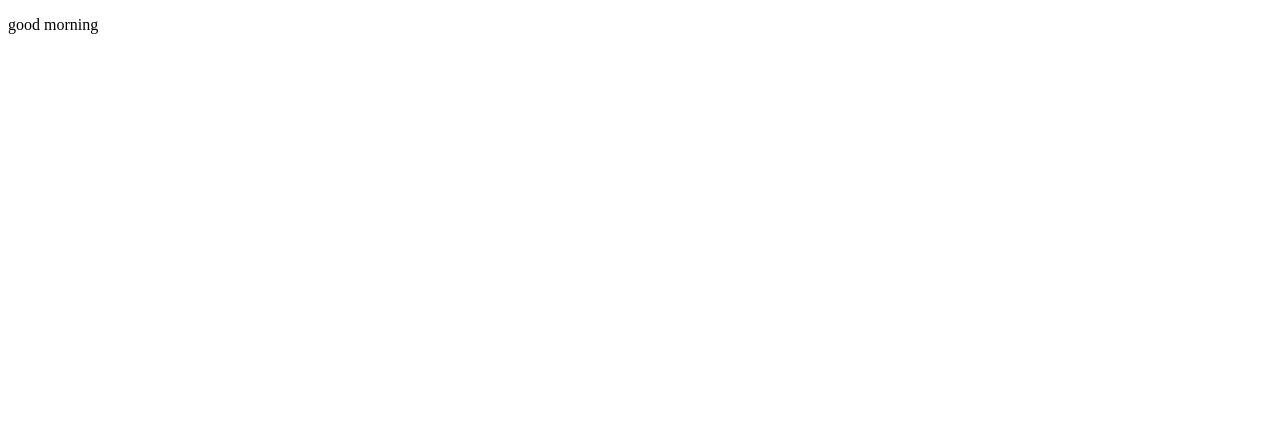
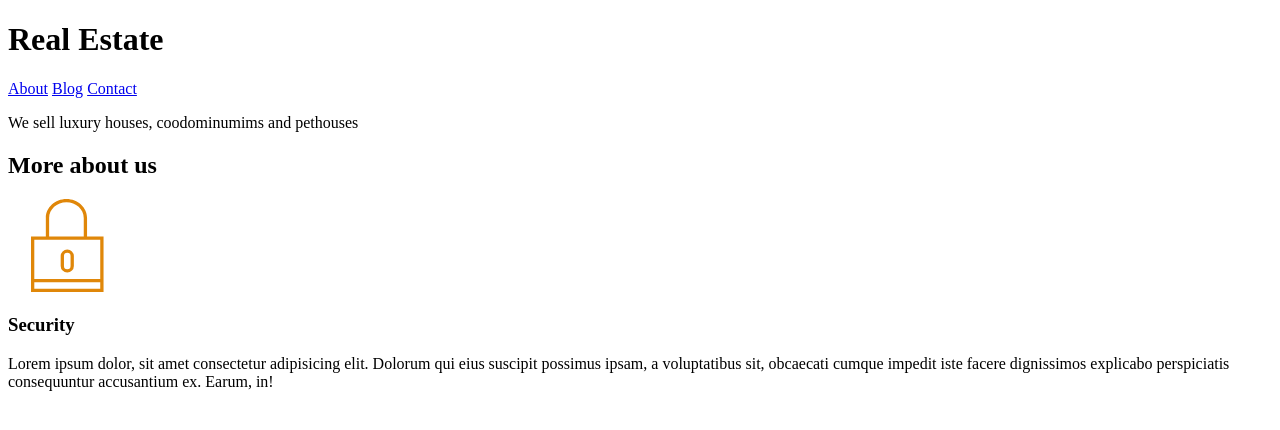
Before and after one commit to ctwohofakit/realEstate, a plain HTML site: page index.html in a window 1280 px wide. Drawn offline with Linux system fonts and the light colour scheme.

Commit message:
add pages

```diff
--- a/index.html
+++ b/index.html
@@ -3,11 +3,26 @@
 <head>
     <meta charset="UTF-8">
     <meta name="viewport" content="width=device-width, initial-scale=1.0">
-    <title>Document</title>
+    <title>Real Estate Home page</title>
 
 </head>
-    <p>good morning</p>
+
 <body>
+    <header>
+        <h1>Real Estate</h1>
+    </header>
+    <nav>
+            <a href="./about.html">About</a>
+            <a href="./blog.html">Blog</a>
+            <a href="./contact.html">Contact</a>
+            <p>We sell luxury houses, coodominumims and pethouses</p>
+        <h1>More about us</h1>
+        <img src="./image/icon1.svg" alt="lock icon">
+        <h3>Security</h3>
+        <p>Lorem ipsum dolor, sit amet consectetur adipisicing elit. Dolorum qui eius suscipit possimus ipsam, a voluptatibus sit, obcaecati cumque impedit iste facere dignissimos explicabo perspiciatis consequuntur accusantium ex. Earum, in!</p>
+
+
+    </nav>
 
 </body>
 </html>
```
Also changed, not shown: about.html (added), blog.html (added), contact.html (added).
